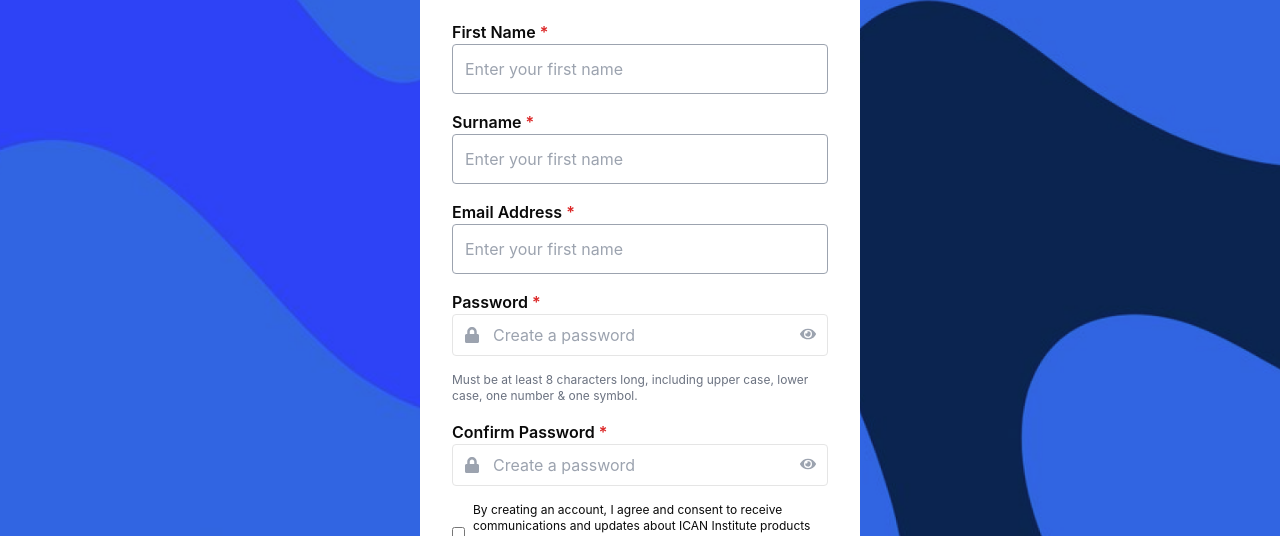
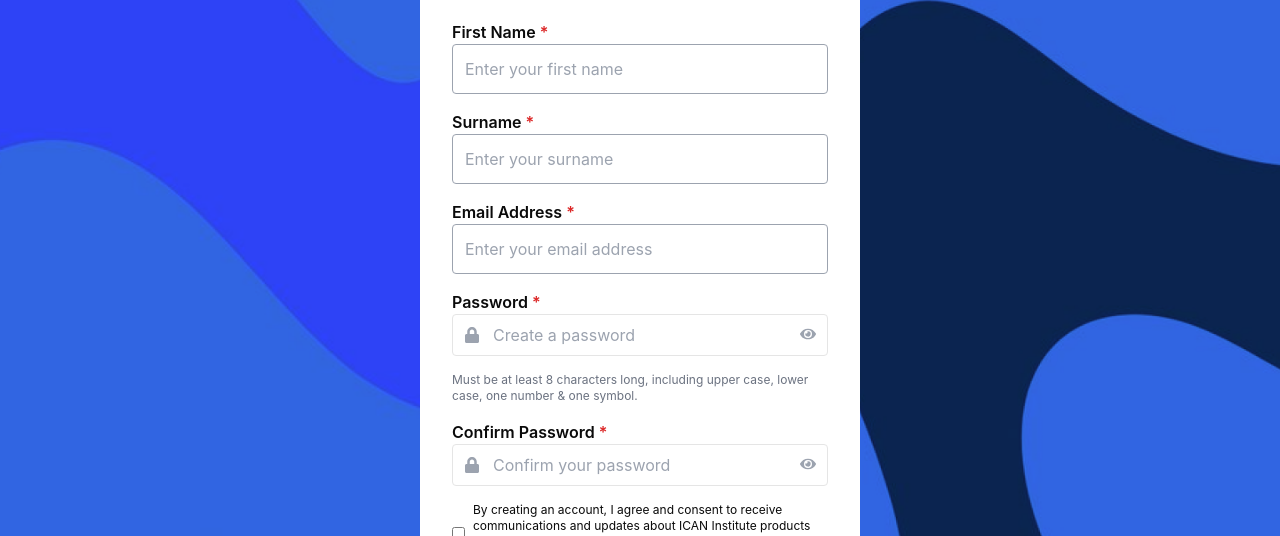
Before and after one commit to Edema-wxd/ican-frontend, a Next.js app: page /sign-up in a window 1280 px wide. Shown: the part 171-707 px from the top of the page. Built offline with nearby package versions, Linux system fonts and the light colour scheme.

Commit message:
Update page.tsx

```diff
--- a/src/app/(auth)/sign-up/page.tsx
+++ b/src/app/(auth)/sign-up/page.tsx
@@ -295,7 +295,7 @@ function Signup() {
             </label>
             <input
               className=" p-3 rounded border border-gray-400  "
-              placeholder="Enter your first name"
+              placeholder="Enter your surname"
               name="surname"
               id="surname"
               onChange={handleChange}
@@ -315,7 +315,7 @@ function Signup() {
             </label>
             <input
               className=" p-3 rounded border border-gray-400  "
-              placeholder="Enter your first name"
+              placeholder="Enter your email address"
               name="email"
               onChange={handleChange}
               id="email"
@@ -397,7 +397,7 @@ function Signup() {
                 id="cpassword"
                 onChange={handleChange}
                 name="cpassword"
-                placeholder="Create a password"
+                placeholder="Confirm your password"
                 className="w-full pl-10 pr-10 py-2 border rounded focus:outline-none focus:ring-2 focus:ring-blue-400"
                 required
               />
```
